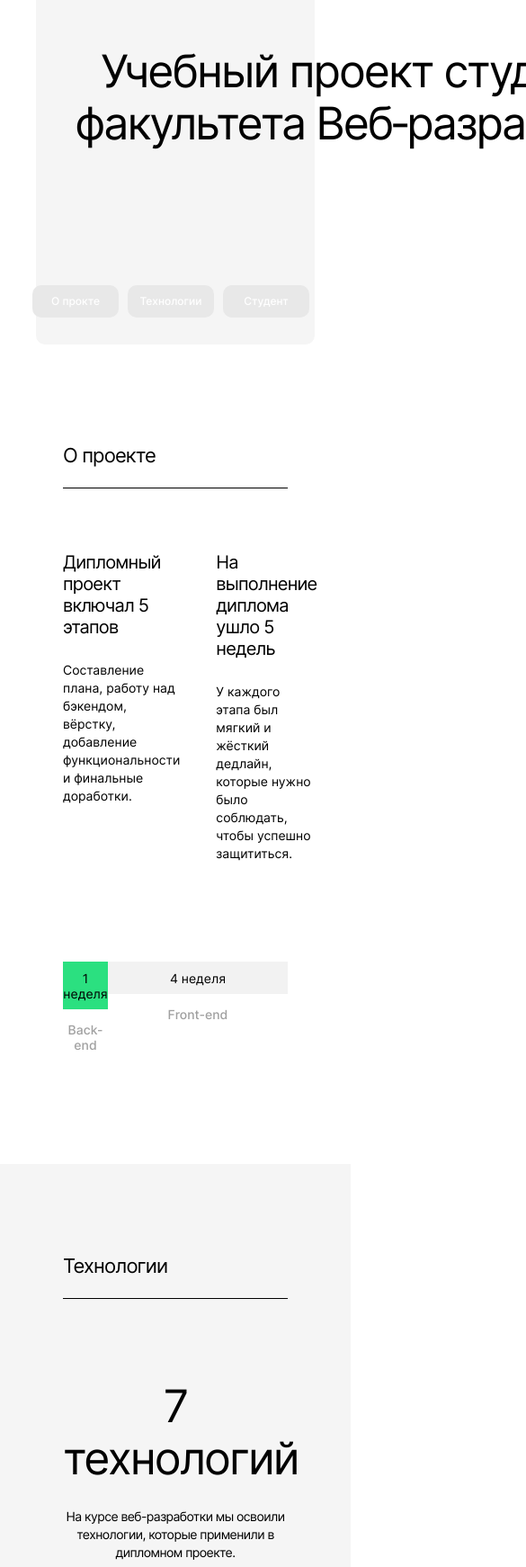
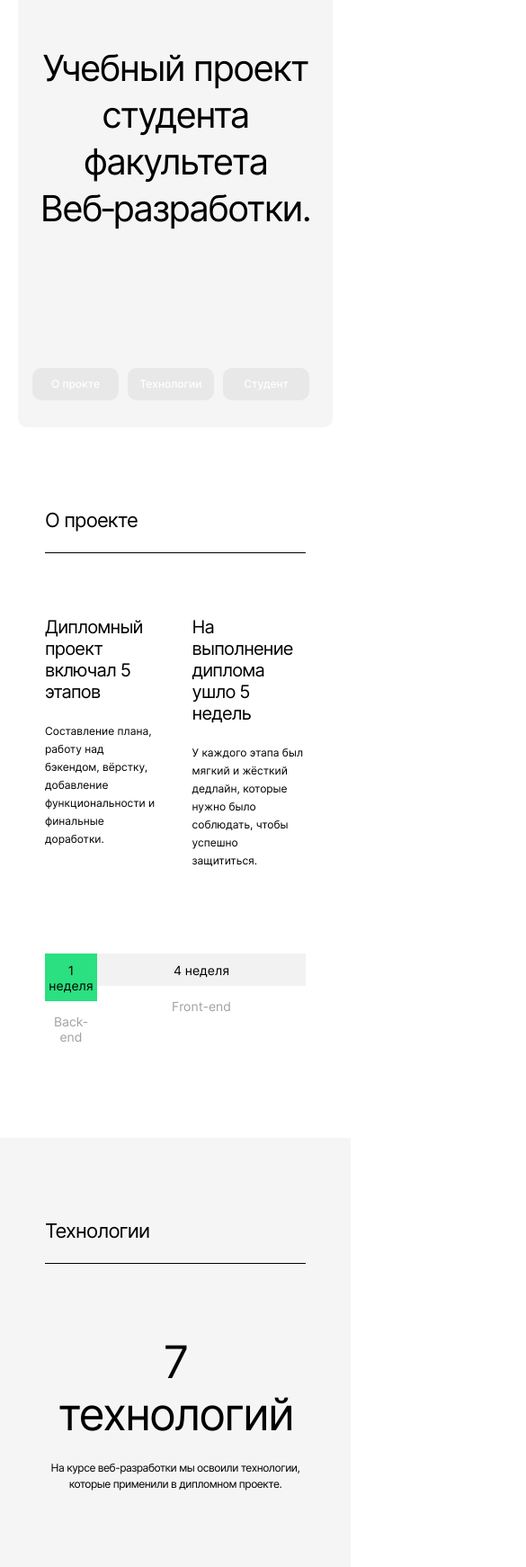
Before and after one commit to alexsaushkin/movies-explorer-frontend, a React (Create React App) app: page / in a window 390 px wide. Shown: the part 204-1946 px from the top of the page at 90% size, 585 px wide, since content can reach past the window. Built offline with nearby package versions, Linux system fonts and the light colour scheme; no server answers.

Commit message:
add: add mobile main

```diff
--- a/src/components/Main/AboutMe/AboutMe.css
+++ b/src/components/Main/AboutMe/AboutMe.css
@@ -1,5 +1,11 @@
 .about-me {
   padding: 110px 70px 125px;
+}
+
+@media screen and (max-width: 768px) {
+  .about-me {
+    padding: 90px 50px;
+  }
 }
 
 .about-me__block {
@@ -7,6 +13,12 @@
   flex-direction: row;
   justify-content: space-between;
   margin: 66px 0 100px;
+}
+
+@media screen and (max-width: 768px) {
+  .about-me__block {
+    margin-bottom: 91px;
+  }
 }
 
 .about-me__title {
@@ -18,12 +30,29 @@
   margin: 0 0 18px;
 }
 
+@media screen and (max-width: 768px) {
+  .about-me__title {
+    font-size: 40px;
+    line-height: 40px;
+    letter-spacing: -1.6px;
+    margin-bottom: 16px;
+  }
+}
+
 .about-me__description {
   font-size: 18px;
   font-style: normal;
   font-weight: 500;
   line-height: 20px;
   margin: 0 0 26px;
+}
+
+@media screen and (max-width: 768px) {
+  .about-me__description {
+    font-size: 12px;
+    line-height: 18px;
+    margin-bottom: 20px;
+  }
 }
 
 .about-me__text {
@@ -33,6 +62,15 @@
   line-height: 22px;
   max-width: 600px;
   margin: 0 0 99px;
+}
+
+@media screen and (max-width: 768px) {
+  .about-me__text {
+    font-size: 12px;
+    line-height: 18px;
+    margin-bottom: 87px;
+    padding-right: 49px;
+  }
 }
 
 .about-me__link {
@@ -55,3 +93,10 @@
   border-radius: 10px;
   object-fit: cover;
 }
+
+@media screen and (max-width: 768px) {
+  .about-me__photo {
+    max-width: 255px;
+    max-height: 307px;
+  }
+}
--- a/src/components/Main/AboutProject/AboutProject.css
+++ b/src/components/Main/AboutProject/AboutProject.css
@@ -1,5 +1,11 @@
 .about-project {
   padding: 110px 70px;
+}
+
+@media screen and (max-width: 768px) {
+  .about-project {
+    padding: 90px 50px;
+  }
 }
 
 .about-project__block {
@@ -20,6 +26,12 @@
   margin: 0 0 26px;
 }
 
+@media screen and (max-width: 768px) {
+  .about-project__subtitle {
+    margin-bottom: 22px;
+  }
+}
+
 .about-project__description {
   font-size: 14px;
   font-style: normal;
@@ -28,12 +40,24 @@
   margin: 0;
 }
 
+@media screen and (max-width: 768px) {
+  .about-project__description {
+    font-size: 12px;
+  }
+}
+
 .about-project__timeline {
   display: flex;
   flex-direction: row;
   list-style: none;
   margin: 110px 0 0;
   padding: 0;
+}
+
+@media screen and (max-width: 768px) {
+  .about-project__timeline {
+    margin-top: 93px;
+  }
 }
 
 .about-project__timeline-item {
@@ -71,3 +95,9 @@
   padding: 14px 0;
   margin: 0;
 }
+
+@media screen and (max-width: 768px) {
+  .about-project__timeline-text {
+    font-weight: 400;
+  }
+}
--- a/src/components/Main/Portfolio/Portfolio.css
+++ b/src/components/Main/Portfolio/Portfolio.css
@@ -1,7 +1,3 @@
-.portfolio {
-
-}
-
 .portfolio__title {
   color: #A0A0A0;
   font-size: 18px;
--- a/src/components/Main/Promo/Promo.css
+++ b/src/components/Main/Promo/Promo.css
@@ -3,6 +3,13 @@
   border-radius: 10px;
   background: #F5F5F5;
   margin: 0 40px;
+}
+
+@media screen and (max-width: 768px) {
+  .promo {
+    margin-left: 20px;
+    margin-right: 20px;
+  }
 }
 
 .promo__title {
@@ -13,6 +20,15 @@
   line-height: 58px;
   letter-spacing: -2px;
   margin: 160px auto 151px;
-  width: 730px;
+  max-width: 730px;
   box-sizing: border-box;
 }
+
+@media screen and (max-width: 768px) {
+  .promo__title {
+    font-size: 40px;
+    line-height: 52px;
+    letter-spacing: -1.6px;
+    max-width: 680px;
+  }
+}
--- a/src/components/Main/Techs/Techs.css
+++ b/src/components/Main/Techs/Techs.css
@@ -1,6 +1,12 @@
 .techs {
   background-color: #F5F5F5;
   padding: 100px 70px;
+}
+
+@media screen and (max-width: 768px) {
+  .techs {
+    padding: 90px 50px;
+  }
 }
 
 .techs__title {
@@ -13,6 +19,13 @@
   margin: 90px auto 26px;
 }
 
+@media screen and (max-width: 768px) {
+  .techs__title {
+    margin-top: 80px;
+    margin-bottom: 22px;
+  }
+}
+
 .techs__description {
   max-width: 460px;
   text-align: center;
@@ -22,6 +35,15 @@
   line-height: 20px;
   letter-spacing: -0.56px;
   margin: 0 auto 100px;
+}
+
+@media screen and (max-width: 768px) {
+  .techs__description {
+    font-size: 12px;
+    line-height: 18px;
+    letter-spacing: -0.48px;
+    margin-bottom: 83px;
+  }
 }
 
 .techs__skills {
@@ -48,3 +70,11 @@
   line-height: normal;
   letter-spacing: -0.56px;
 }
+
+@media screen and (max-width: 768px) {
+  .techs__skill {
+    min-width: 84px;
+    font-size: 12px;
+    letter-spacing: -0.48px;
+  }
+}
```
